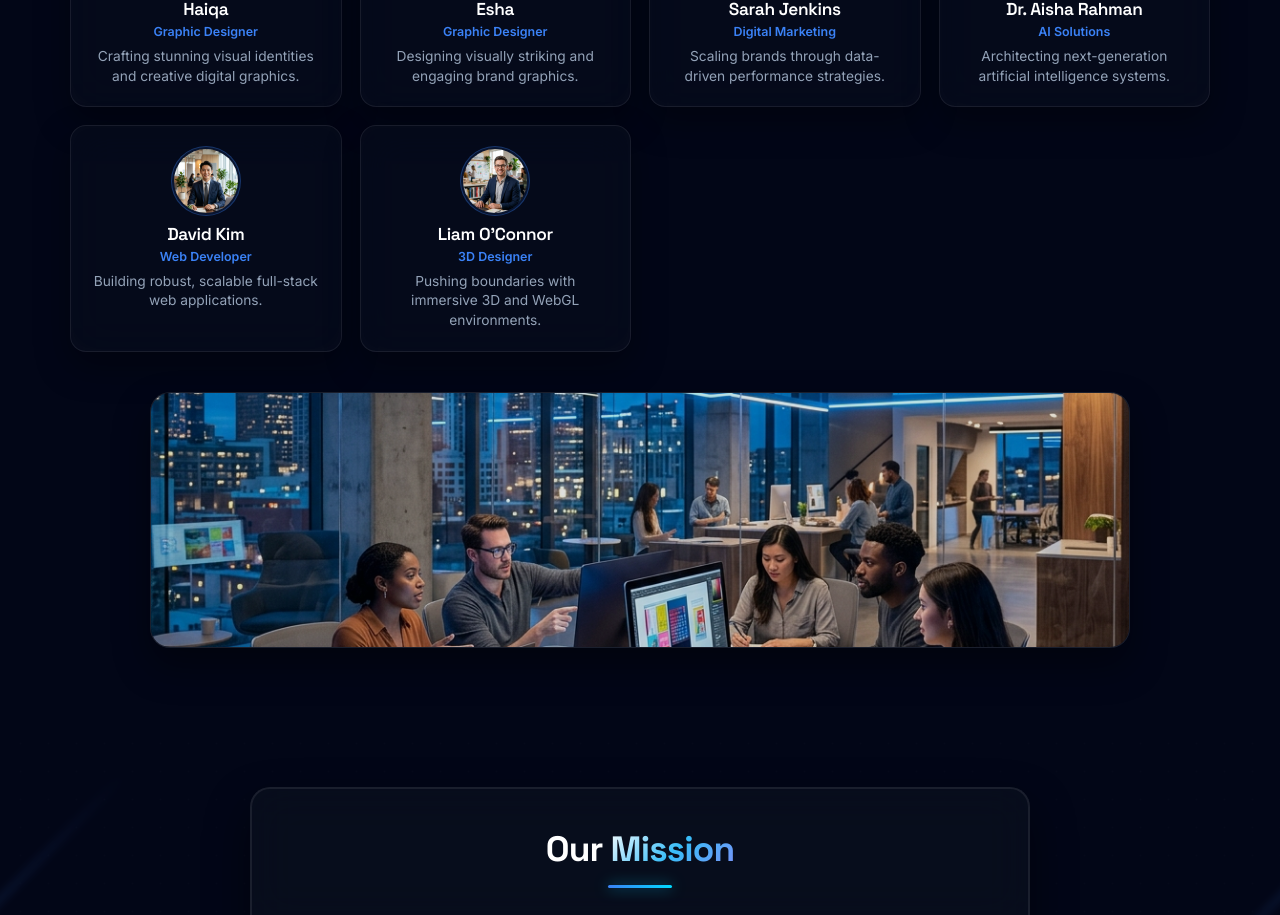
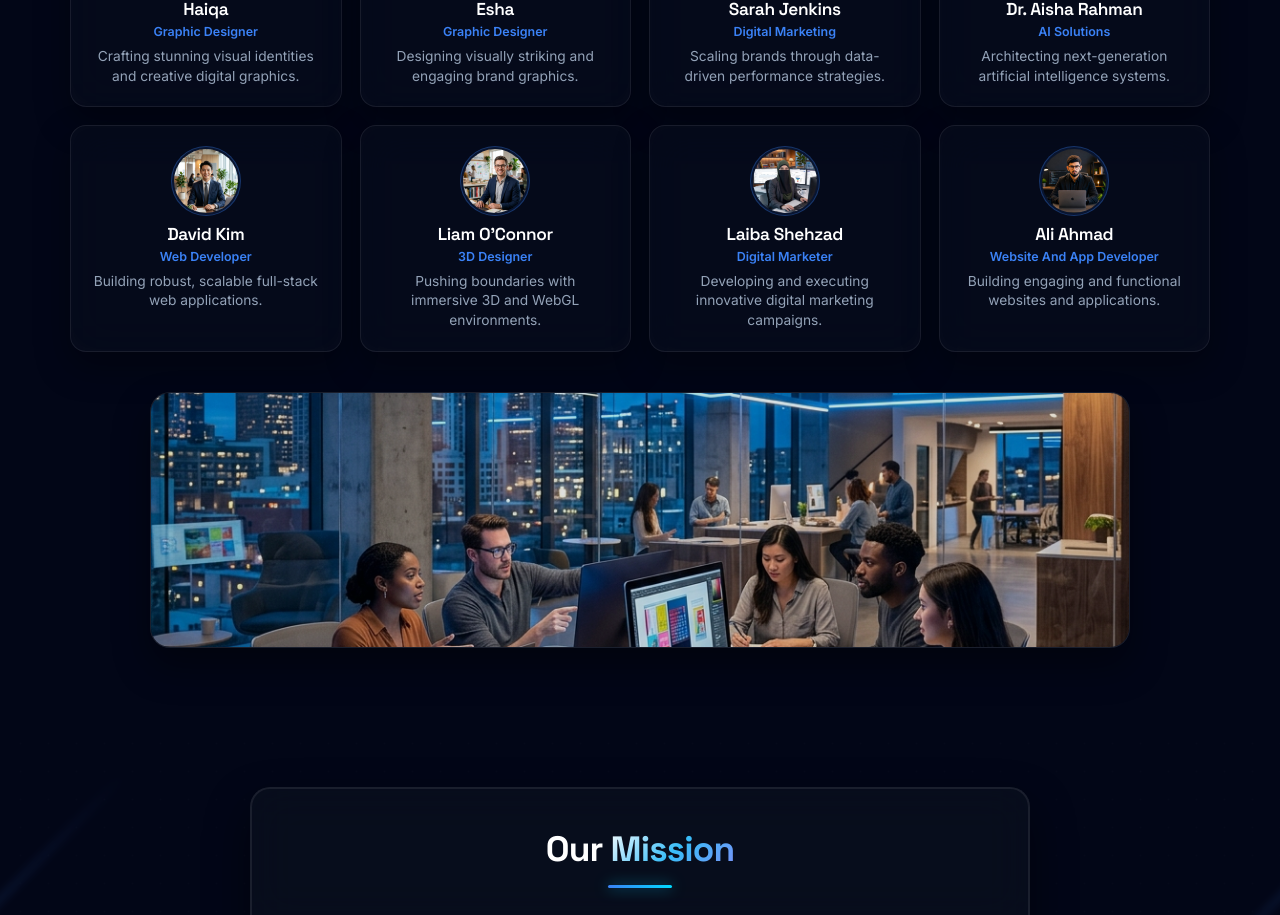
Before and after one commit to AliAhmad0a/Graphics-Studios, a React (Vite) app: page / in a window 1280 px wide. Shown: the part 7120-8035 px from the top of the page. Built offline with nearby package versions, Linux system fonts and the light colour scheme.

Commit message:
Add Laiba Shehzad and Ali Ahmad to team

```diff
--- a/src/components/Team.jsx
+++ b/src/components/Team.jsx
@@ -7,6 +7,8 @@ import imgSarah from '../assets/sarah.jpg';
 import imgAisha from '../assets/aisha.jpg';
 import imgDavid from '../assets/david.jpg';
 import imgLiam from '../assets/liam.jpg';
+import imgLaiba from '../assets/laiba.jpg';
+import imgAli from '../assets/ali.jpg';
 
 const teamMembers = [
   { name: "Haiqa", role: "Graphic Designer", detail: "Crafting stunning visual identities and creative digital graphics.", image: imgElena, link: "https://www.behance.net/haiqazarbakht" },
@@ -14,7 +16,9 @@ const teamMembers = [
   { name: "Sarah Jenkins", role: "Digital Marketing", detail: "Scaling brands through data-driven performance strategies.", image: imgSarah },
   { name: "Dr. Aisha Rahman", role: "AI Solutions", detail: "Architecting next-generation artificial intelligence systems.", image: imgAisha },
   { name: "David Kim", role: "Web Developer", detail: "Building robust, scalable full-stack web applications.", image: imgDavid },
-  { name: "Liam O'Connor", role: "3D Designer", detail: "Pushing boundaries with immersive 3D and WebGL environments.", image: imgLiam }
+  { name: "Liam O'Connor", role: "3D Designer", detail: "Pushing boundaries with immersive 3D and WebGL environments.", image: imgLiam },
+  { name: "Laiba Shehzad", role: "Digital Marketer", detail: "Developing and executing innovative digital marketing campaigns.", image: imgLaiba, link: "https://la-five-olive.vercel.app/" },
+  { name: "Ali Ahmad", role: "Website And App Developer", detail: "Building engaging and functional websites and applications.", image: imgAli, link: "https://my-portfolio-th1n.vercel.app/" }
 ];
 
 const TeamCard = ({ name, role, detail, image, link, delay }) => {
```
Also changed, not shown: src/assets/ali.jpg (added), src/assets/laiba.jpg (added).
